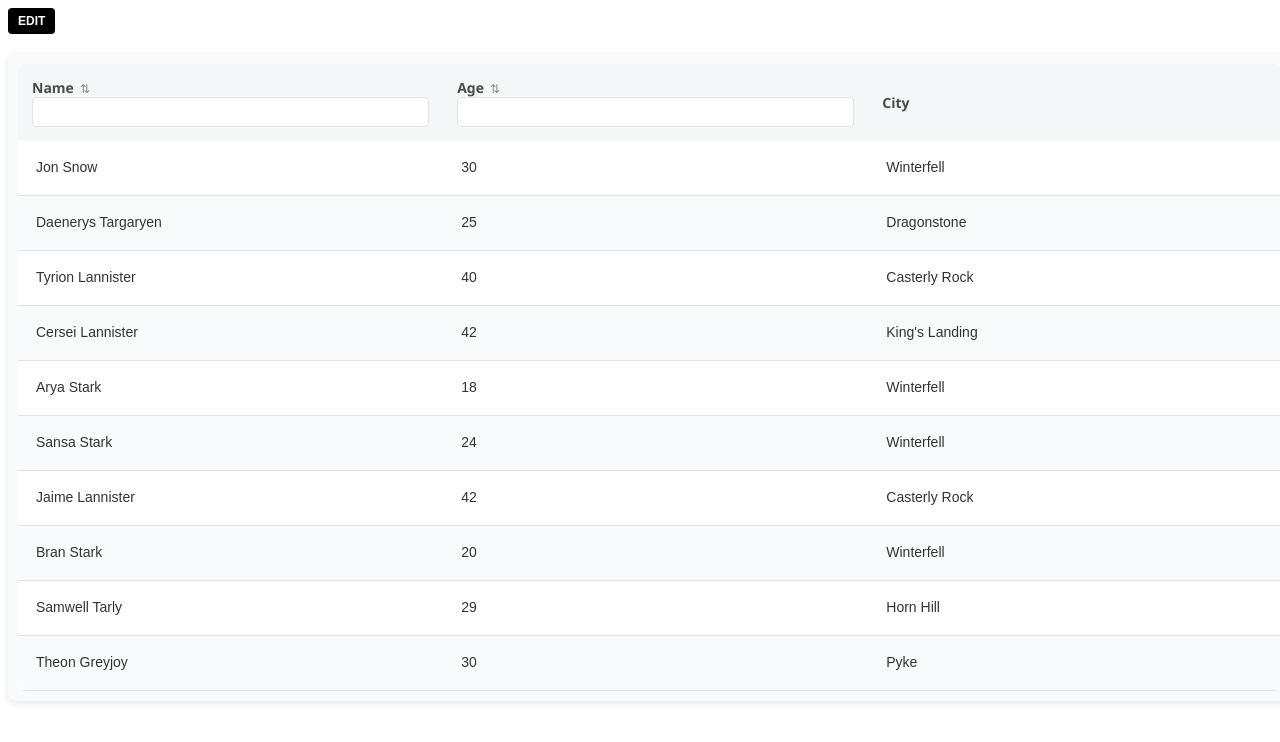
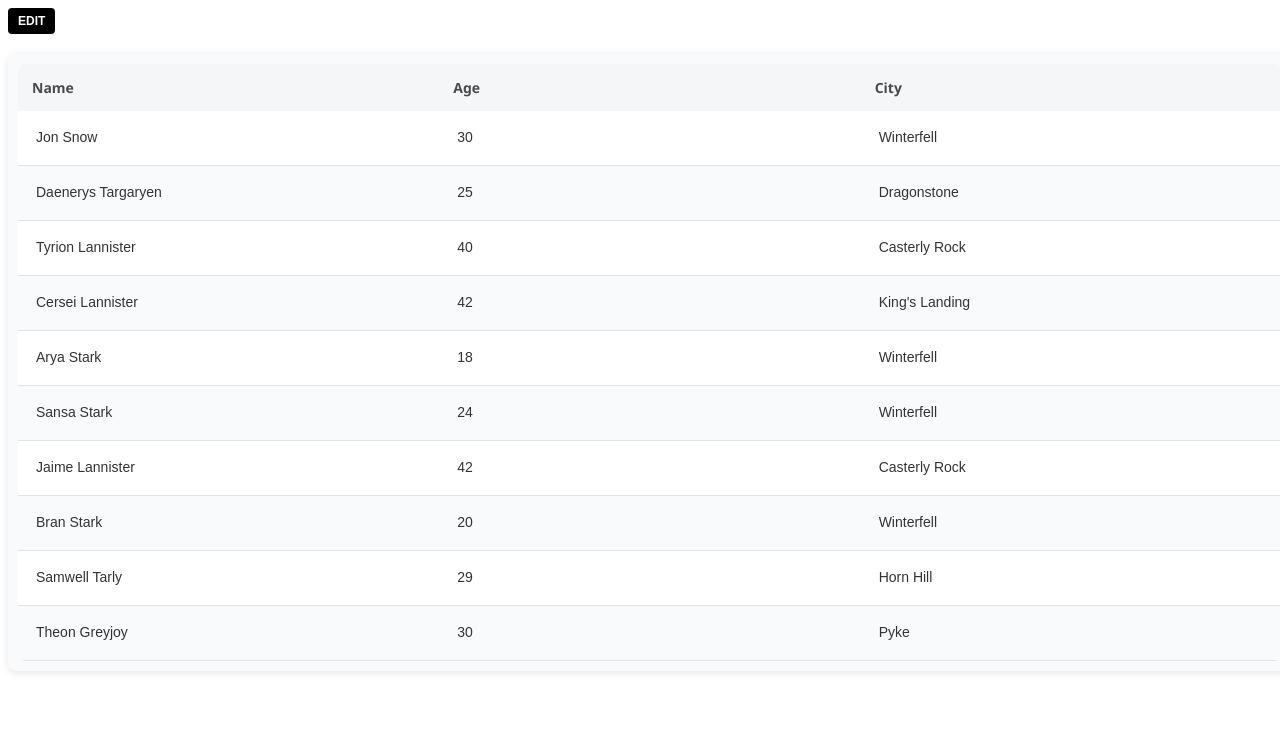
Before and after one commit to kurek775/ts-react-editable-table, a React (Vite) app: page / in a window 1280 px wide. Shown: the top 742 px of the page. Built offline with nearby package versions, Linux system fonts and the light colour scheme.

Commit message:
DONE - v 0.0.1

```diff
--- a/src/App.tsx
+++ b/src/App.tsx
@@ -3,8 +3,20 @@ import { Table, HeaderConfig } from "./components/Table";
 
 function App() {
   const headers: HeaderConfig[] = [
-    { key: "Name", type: "text", required: true },
-    { key: "Age", type: "number", required: true },
+    {
+      key: "Name",
+      type: "text",
+      required: true,
+      filterDisabled: true,
+      sorterDisabled: true,
+    },
+    {
+      key: "Age",
+      type: "number",
+      required: true,
+      filterDisabled: true,
+      sorterDisabled: true,
+    },
     {
       key: "City",
       type: "text",
```
